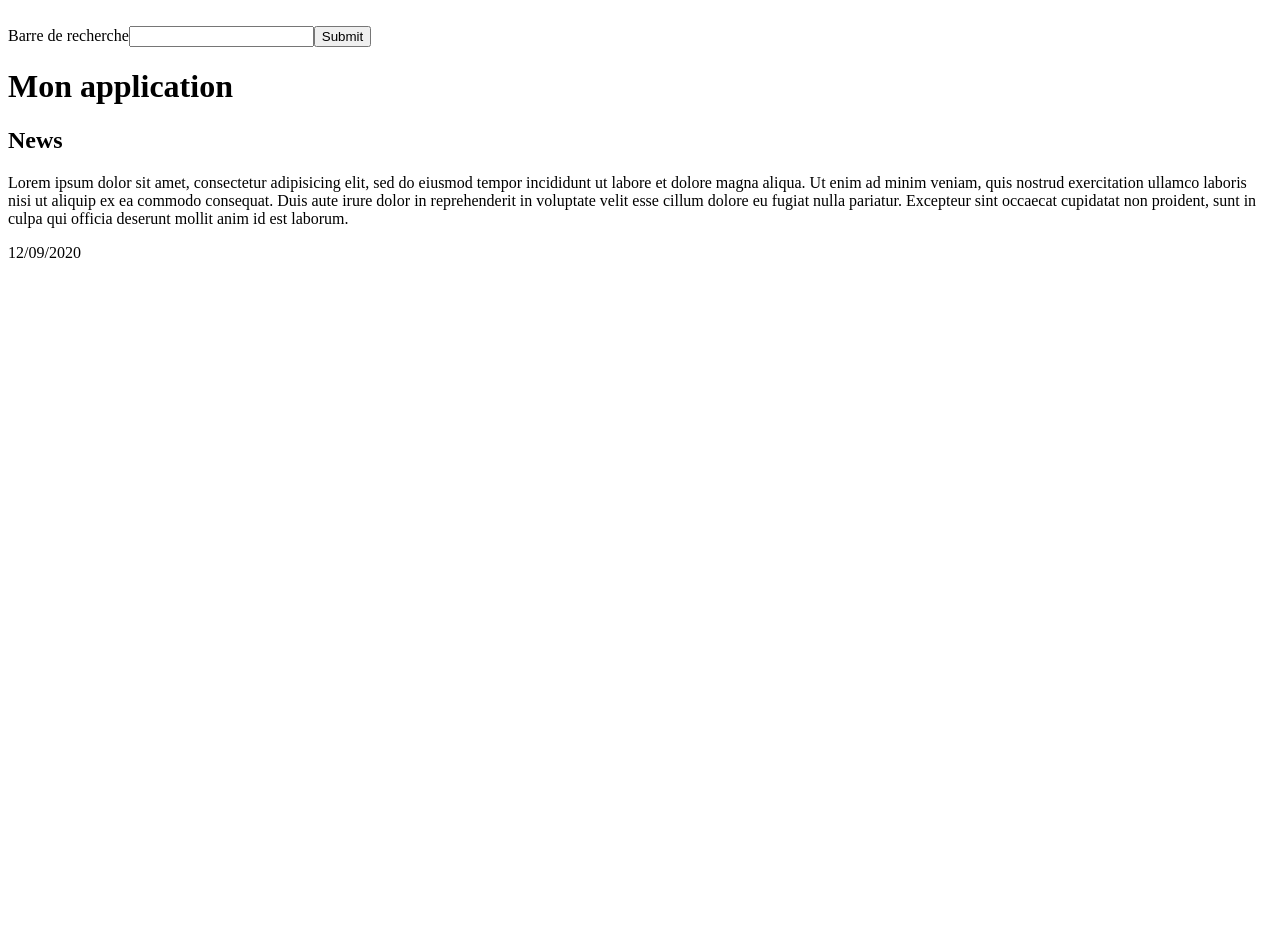
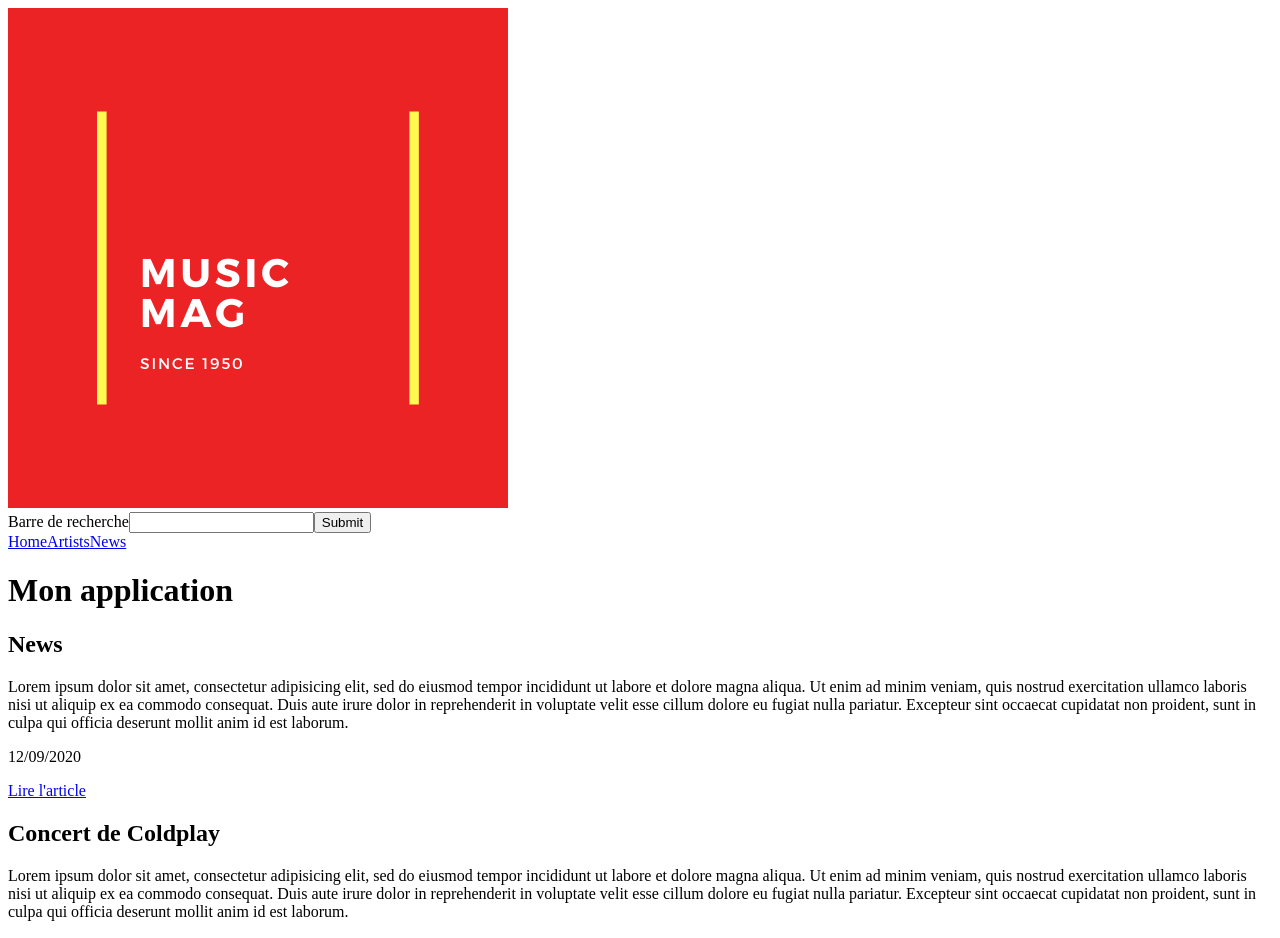
Before and after one commit to OwenCoogan/music_mag_vueJS, a Vue app: page / in a window 1280 px wide. Shown: the top 938 px of the page. Before the commit the page ends 800 px from the top, so only its background shows below. Built offline with nearby package versions, Linux system fonts and the light colour scheme; data requests are answered from the project's data file.

Commit message:
adding all necessary pages

```diff
--- a/server/db.json
+++ b/server/db.json
@@ -54,7 +54,14 @@
     {
       "title": "News",
       "published": "12/09/2020",
-      "content": "Lorem ipsum dolor sit amet, consectetur adipisicing elit, sed do eiusmod tempor incididunt ut labore et dolore magna aliqua. Ut enim ad minim veniam, quis nostrud exercitation ullamco laboris nisi ut aliquip ex ea commodo consequat. Duis aute irure dolor in reprehenderit in voluptate velit esse cillum dolore eu fugiat nulla pariatur. Excepteur sint occaecat cupidatat non proident, sunt in culpa qui officia deserunt mollit anim id est laborum."
+      "content": "Lorem ipsum dolor sit amet, consectetur adipisicing elit, sed do eiusmod tempor incididunt ut labore et dolore magna aliqua. Ut enim ad minim veniam, quis nostrud exercitation ullamco laboris nisi ut aliquip ex ea commodo consequat. Duis aute irure dolor in reprehenderit in voluptate velit esse cillum dolore eu fugiat nulla pariatur. Excepteur sint occaecat cupidatat non proident, sunt in culpa qui officia deserunt mollit anim id est laborum.",
+      "id":1
+    },
+    {
+      "title": "Concert de Coldplay",
+      "published": "12/09/2020",
+      "content": "Lorem ipsum dolor sit amet, consectetur adipisicing elit, sed do eiusmod tempor incididunt ut labore et dolore magna aliqua. Ut enim ad minim veniam, quis nostrud exercitation ullamco laboris nisi ut aliquip ex ea commodo consequat. Duis aute irure dolor in reprehenderit in voluptate velit esse cillum dolore eu fugiat nulla pariatur. Excepteur sint occaecat cupidatat non proident, sunt in culpa qui officia deserunt mollit anim id est laborum.",
+      "id":2
     }
   ],
   "genres": [
--- a/src/components/articles/ArticleList.vue
+++ b/src/components/articles/ArticleList.vue
@@ -4,6 +4,7 @@
       <h2>{{ article.title }}</h2>
       <p>{{ article.content }}</p>
       <p>{{ article.published }}</p>
+      <a v-bind:href="`/article/`+ article.id">Lire l'article</a>
     </div>
   </div>
 
@@ -27,6 +28,7 @@ export default {
         }
       })
       this.articles = res.data
+      console.log(this.articles)
     }
 
 
--- a/src/components/ui-elements/Header.vue
+++ b/src/components/ui-elements/Header.vue
@@ -1,7 +1,11 @@
 <template>
     <header>
-        <a href="/"><img src=""></a>
+        <a href="/"><img v-bind:src="'../src/assets/logo.png'"></a>
+
         <search-bar/>
+        <router-link to="/">Home</router-link>
+        <router-link to="/artists">Artists</router-link>
+        <router-link to="/articles">News</router-link>
 
     </header>
 </template>
--- a/src/views/Article.vue
+++ b/src/views/Article.vue
@@ -1,19 +1,48 @@
 <template>
   <div>
-    <Header/>
-    <h1>Articles</h1>
-    <article-list />
+    <header-app />
+    <h1>{{ article.title }}</h1>
+    <div>
+        <img style="width:50px;">
+        <p>
+            {{ article.content }}
+        </p>
+    </div>
   </div>
 </template>
 
 <script>
-import ArticleList from '@/components/articles/ArticleList'
 import Header from '@/components/ui-elements/Header'
-
+import axios from 'axios'
 export default {
   components: {
-    'article-list': ArticleList,
-    Header: Header
+    'header-app': Header
+  },
+  data () {
+    return {
+      article: [],
+    }
+  },
+  methods: {
+    async fetchData () {
+      const splitUrl = window.location.href.split('/')
+      const id = splitUrl[4]
+      const token = localStorage.getItem('vuejs_token')
+      const res = await axios.get(`http://localhost:3000/news/${id}`, {
+        headers: {
+          Authorization: `Bearer ${token}`
+        }
+      })
+
+
+      this.article = res.data
+      console.log(this.article)
+    }
+
+
+  },
+  mounted () {
+    this.fetchData()
   }
 }
 </script>
--- a/src/views/Artist.vue
+++ b/src/views/Artist.vue
@@ -9,6 +9,7 @@
         <p>
             {{ artist.description }}
         </p>
+        <p>{{ artist.genre }}</p>
     </div>
   </div>
 </template>
@@ -35,8 +36,17 @@ export default {
           Authorization: `Bearer ${token}`
         }
       })
-      console.log(res.data)
+
+
       this.artist = res.data
+
+      const genre = await axios.get(`http://localhost:3000/genres/${res.data.id}`, {
+        headers: {
+          Authorization: `Bearer ${token}`
+        }
+      })
+
+      this.artist.genre = genre.data.name
     }
 
 
```
Also changed, not shown: src/router/index.js (+4 -4 lines), src/assets/logo.png (added).
